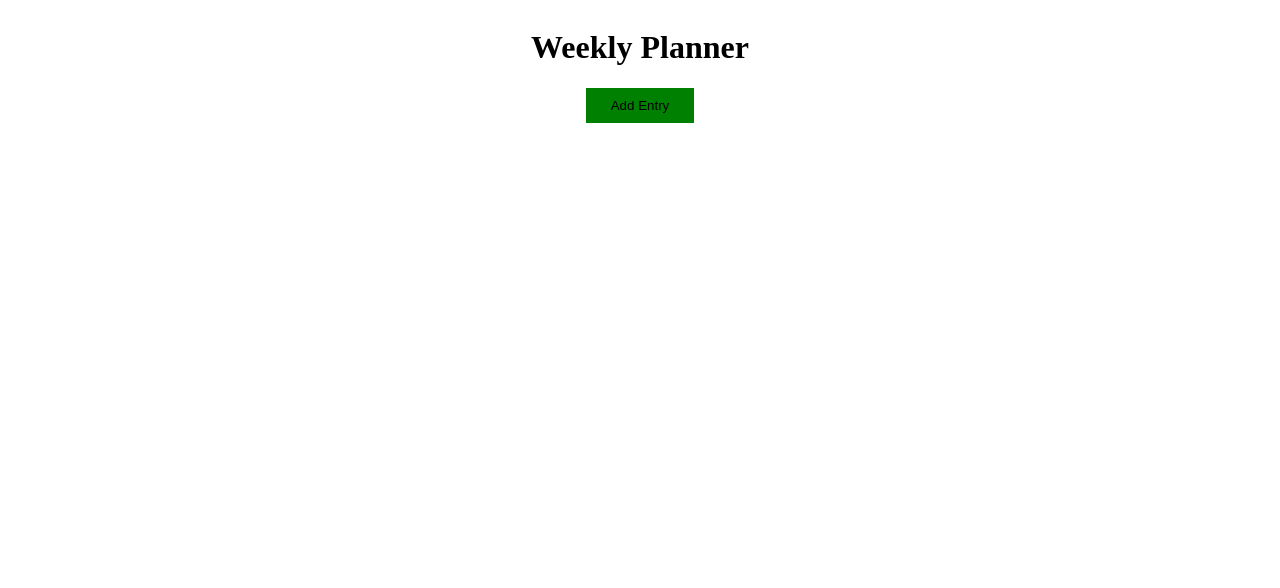
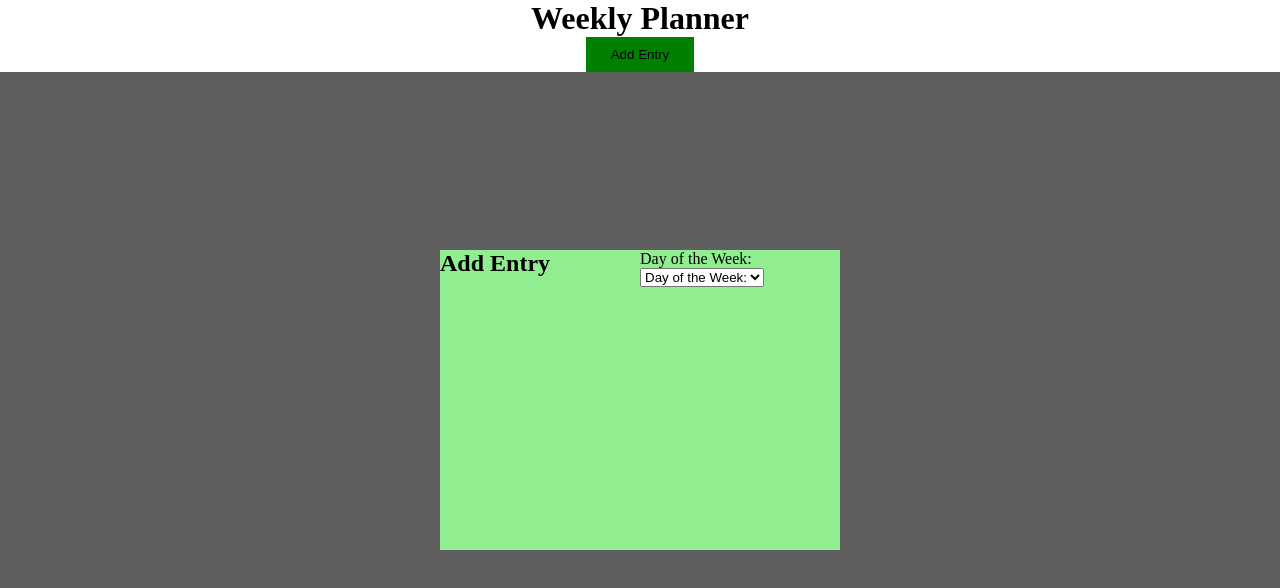
Before and after one commit to lyn-kim/week-planner, a website: page index.html in a window 1280 px wide. Drawn offline with Linux system fonts and the light colour scheme.

Commit message:
add entry modal

```diff
--- a/index.html
+++ b/index.html
@@ -8,16 +8,50 @@
 </head>
 <body>
   <div class="container">
-    <div class="row center">
+    <!-- landing page -->
+    <div class="row center hidden" data-view="landing-page">
       <h1>Weekly Planner</h1>
     </div>
     <div class="row center">
       <button class="add-button" type="button">Add Entry</button>
     </div>
-    <div data-view="add-entry">
-      <div
+  </div>
+
+  <!-- add entry modal -->
+  <div class="relative">
+    <div id="modal-view" class="row hidden" data-view="add-entry">
+      <div class="modal-bg fixed">
+        <div class="modal-box modal-center">
+          <div class="row">
+            <div class="column-full">
+              <div class="row">
+                <h2>Add Entry</h2>
+              </div>
+            </div>
+            <div class="column-full">
+              <div class="row">
+                <form>
+                  <label for="day">Day of the Week:</label>
+                  <select>
+                    <option value="">Day of the Week:</option>
+                    <option value="monday">Monday</option>
+                    <option value="tuesday">Tuesday</option>
+                    <option value="wednesday">Wednesday</option>
+                    <option value="thursday">Thursday</option>
+                    <option value="friday">Friday</option>
+                    <option value="saturday">Saturday</option>
+                    <option value="sunday">Sunday</option>
+                  </select>
+                </form>
+              </div>
+            </div>
+
+          </div>
+        </div>
+      </div>
     </div>
   </div>
+
   <script src="main.js"></script>
 </body>
 </html>
--- a/styles.css
+++ b/styles.css
@@ -1,3 +1,11 @@
+* {
+  margin: 0;
+}
+
+.hidden {
+  display: none;
+}
+
 .container {
   margin: auto;
   width: 500px;
@@ -12,9 +20,40 @@
   align-items: center;
 }
 
+.fixed {
+  position: fixed;
+}
+
+.relative {
+  position: relative;
+}
+
+.column-full {
+  width: 100%;
+}
+
 button {
   background-color: green;
   border: none;
   cursor: pointer;
   padding: 10px 25px;
 }
+
+.modal-bg {
+  width: 100%;
+  height: 100vh;
+  background: rgba(56, 56, 56, 0.8);
+}
+
+.modal-box {
+  width: 400px;
+  height: 300px;
+  background-color: lightgreen;
+}
+
+.modal-center {
+  position: fixed;
+  top: 50%;
+  left: 50%;
+  transform: translate(-50%, -50%);
+}
```
